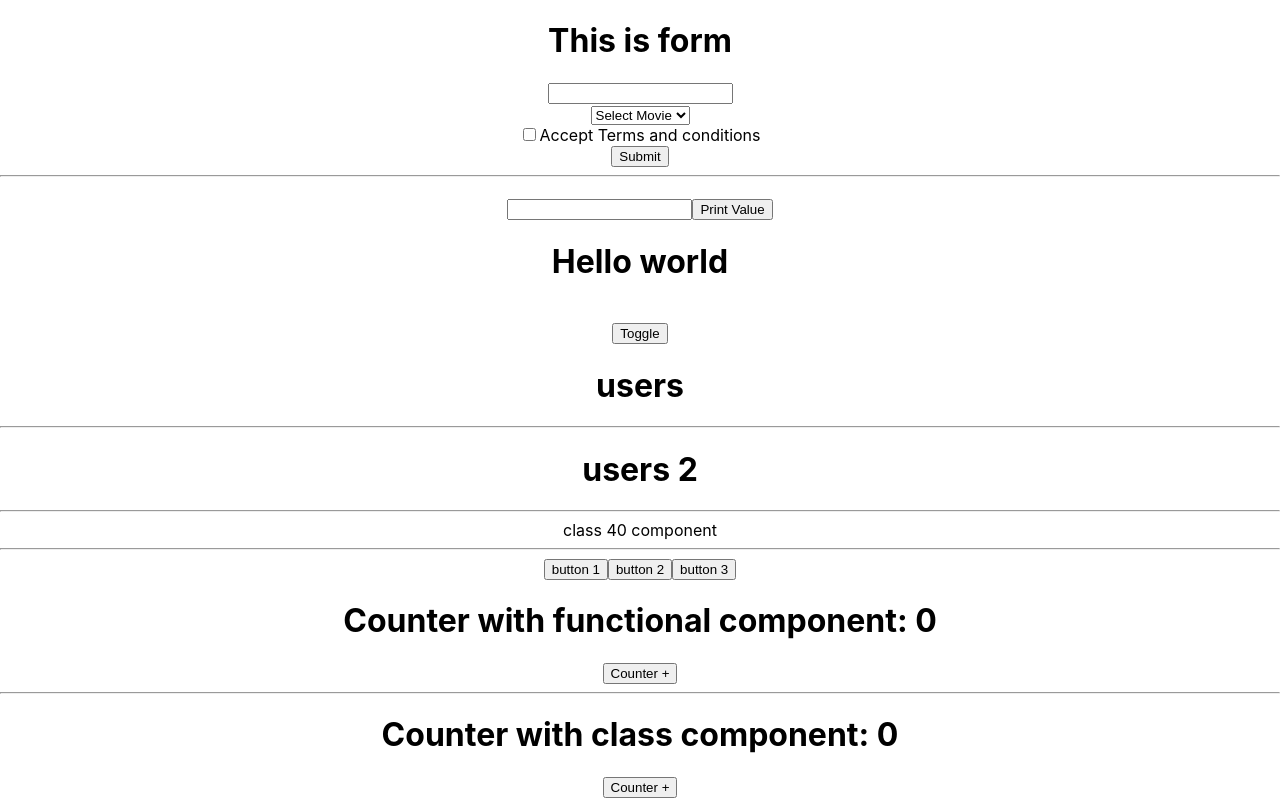
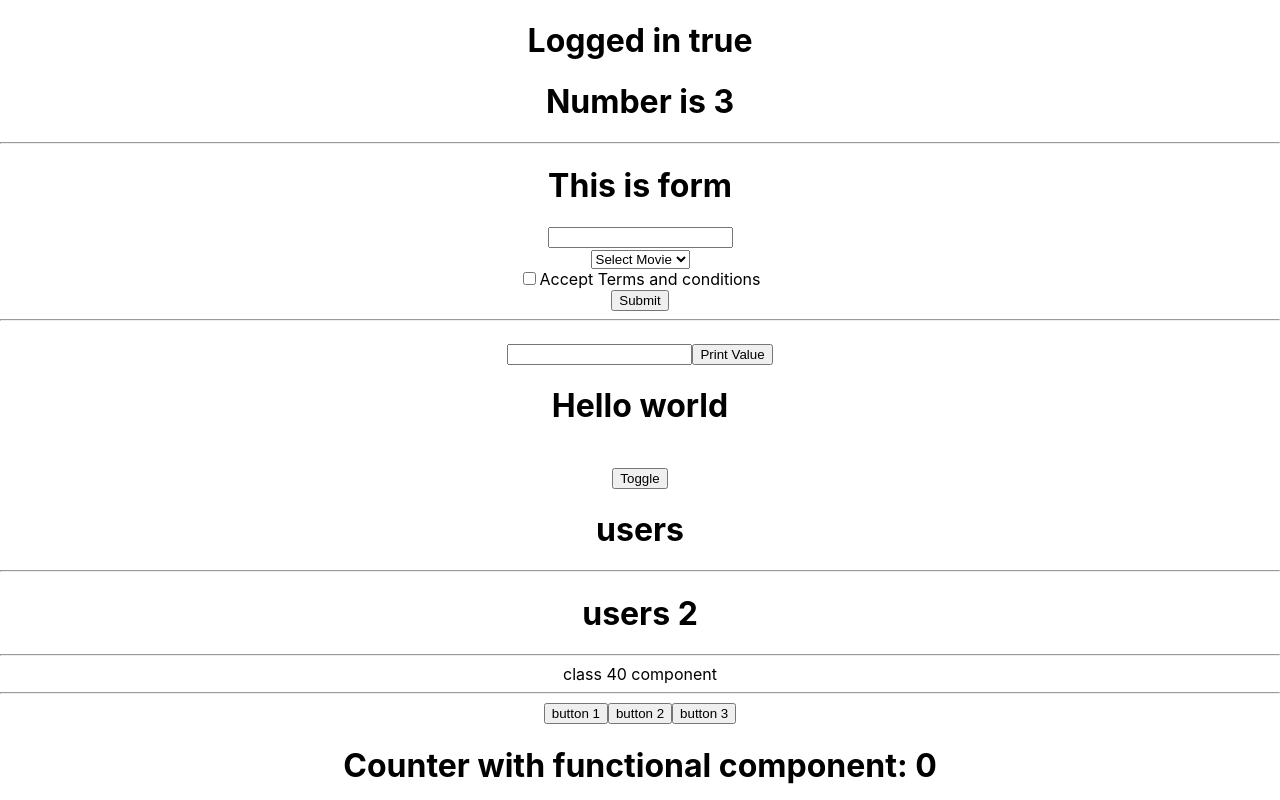
Before and after one commit to Mahreen-Asama/ReactJS, a React (Create React App) app: page / in a window 1280 px wide. Shown: the top 800 px of the page. Built offline with nearby package versions, Linux system fonts and the light colour scheme.

Commit message:
if-elseif-else

```diff
--- a/src/App.js
+++ b/src/App.js
@@ -7,6 +7,7 @@ import React,{useState, Component} from 'react' //useState is a hook, that allow
 import {Student} from './Student';
 import {Student2} from './Student';
 import {Form} from './Form';
+import {Profile} from './User';
 
 //props in functional component
 function App3(){
@@ -84,6 +85,7 @@ function App() {
   }
   return (
     <div className="App">
+      <Profile/>
       <Form/>
       <h1>{inputValue}</h1>
       {
--- a/src/User.js
+++ b/src/User.js
@@ -1,9 +1,9 @@
 import logo from './logo.svg';
 import './App.css';
 import { useCallback } from 'react';
+import React,{useState,Component} from 'react';
 
 //class component
-import React,{Component} from 'react'
 
 var var1=20*2
 
@@ -39,3 +39,25 @@ export function User2() {
     </div>
   );
 }
+
+//Profile component to chek if-else conditions
+export function Profile(){
+  const[loggedIn,setLoggedIn]=useState(true);
+  const[number,setNumber]=useState(3);
+
+  return(
+    <div className="profile">
+      {
+        loggedIn?                               //if-else
+        <h1>Logged in true</h1>
+        :<h1>Logged in false</h1>
+      }
+      {
+        number==1? <h1>Number is 1</h1>         //if-elseif-else
+        :number==2? <h1>number is 2</h1>
+        :<h1>Number is 3</h1>
+      }
+      <hr></hr>
+    </div>
+  );
+}
```
